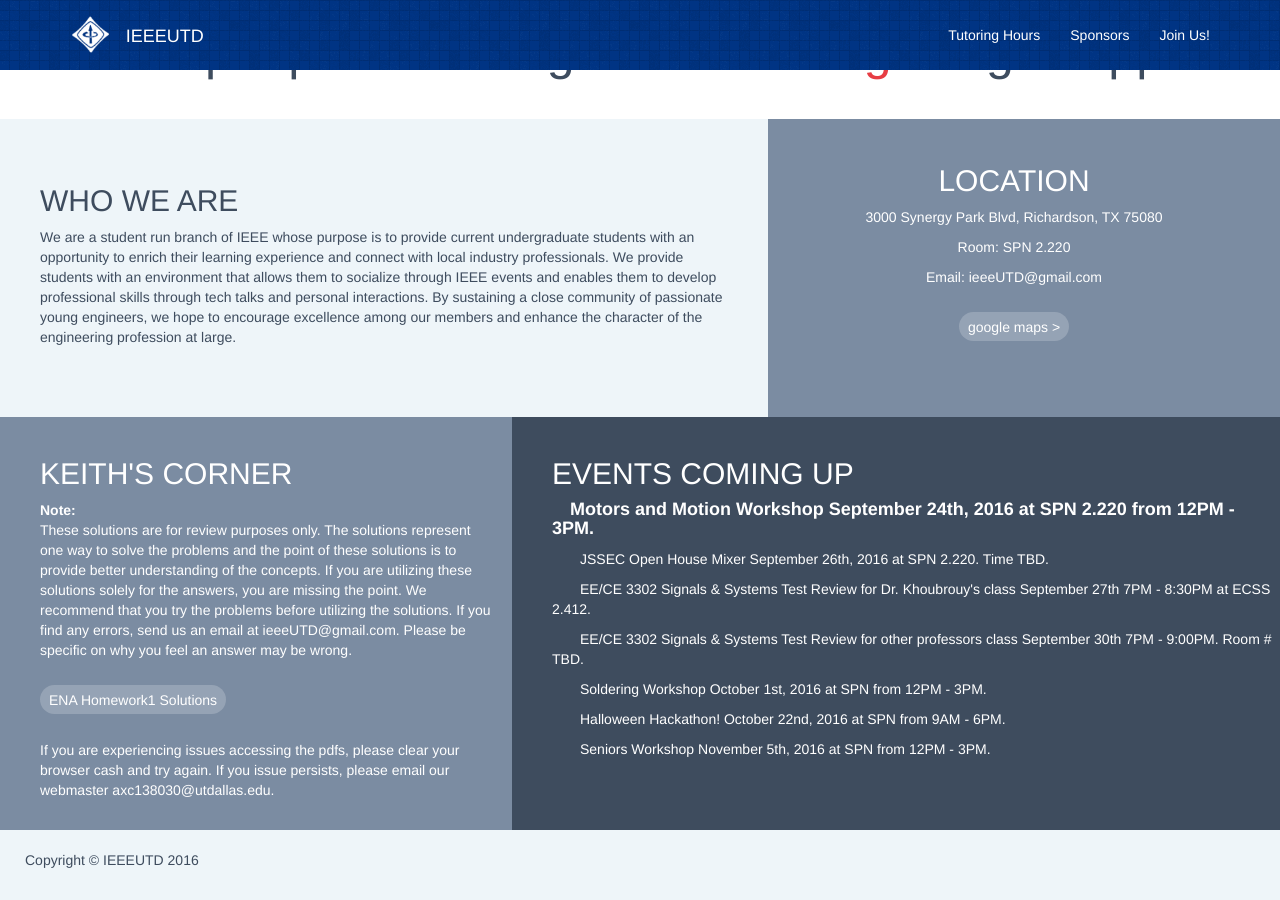
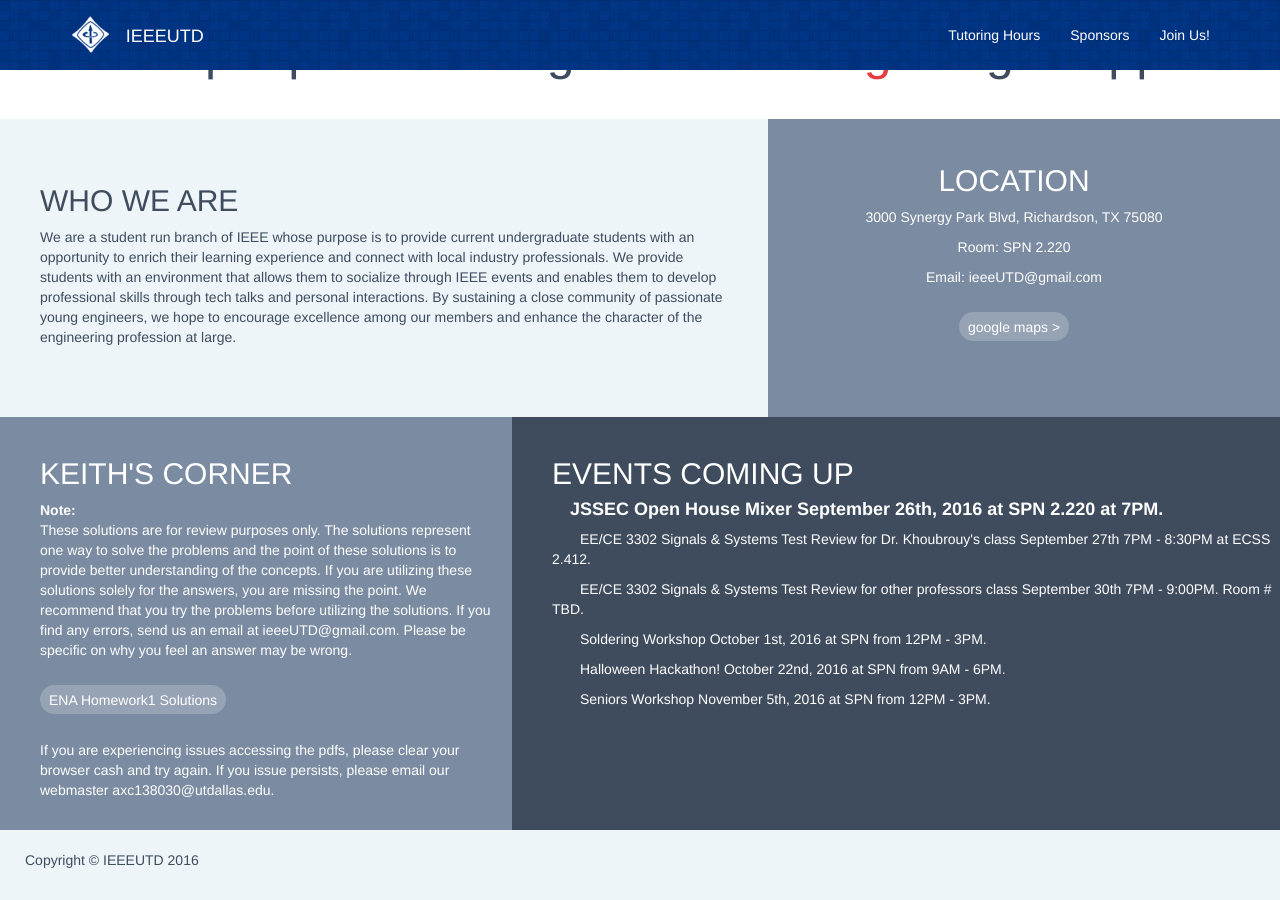
Before and after one commit to IEEEUTD/IEEEUTD.github.io, a Jekyll site: the page index.html, which Jekyll copies as it is, in a window 1280 px wide and 900 px high, scrolled down 623 px. Built offline with Jekyll 4.4.1, drawn with Linux system fonts in a browser that asks for light colours.

Commit message:
updating events

```diff
--- a/index.html
+++ b/index.html
@@ -140,9 +140,8 @@
                 </div>
                 <div class="upcoming_events">
                     <h2>EVENTS COMING UP</h2>
-                    <p><h4><b><span style="margin-left:1em">Motors and Motion Workshop September 24th, 2016 at SPN 2.220 from 12PM - 3PM.</span></b></h4></p>
+                    <p><h4><b><span style="margin-left:1em">JSSEC Open House Mixer September 26th, 2016 at SPN 2.220 at 7PM.</span></b></h4></p>
 
-                    <p><span style="margin-left:2em">JSSEC Open House Mixer September 26th, 2016 at SPN 2.220. Time TBD.</span></p>
                     <p><span style="margin-left:2em">EE/CE 3302 Signals & Systems Test Review for Dr. Khoubrouy's class September 27th 7PM - 8:30PM at ECSS 2.412.</span></p>
                     <p><span style="margin-left:2em">EE/CE 3302 Signals & Systems Test Review for other professors class September 30th 7PM - 9:00PM. Room # TBD.</span></p>
                     <p><span style="margin-left:2em">Soldering Workshop October 1st, 2016 at SPN from 12PM - 3PM.</span></p>
```
